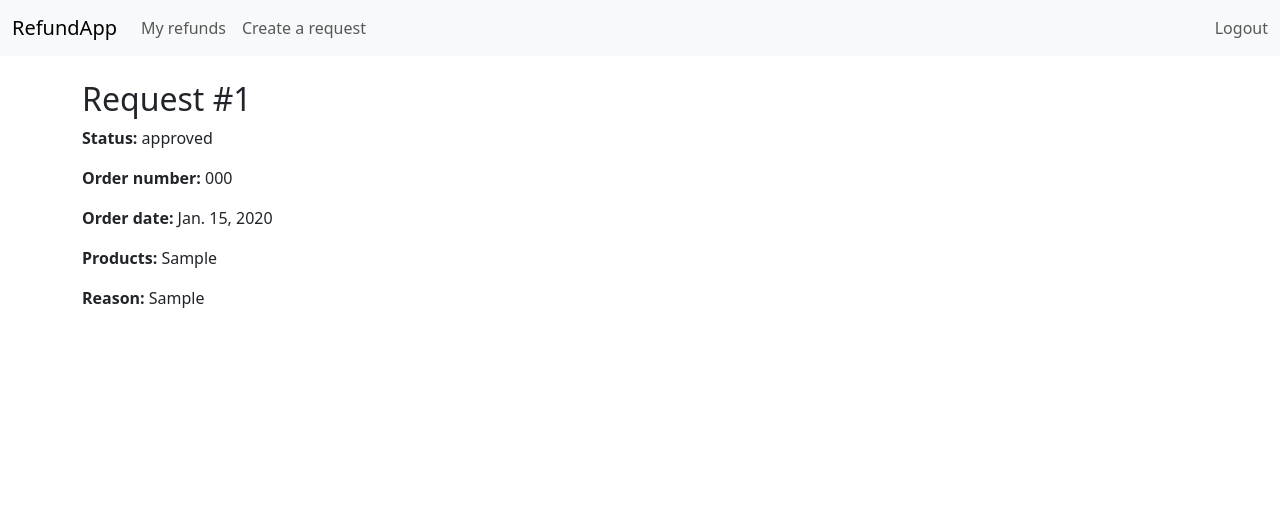
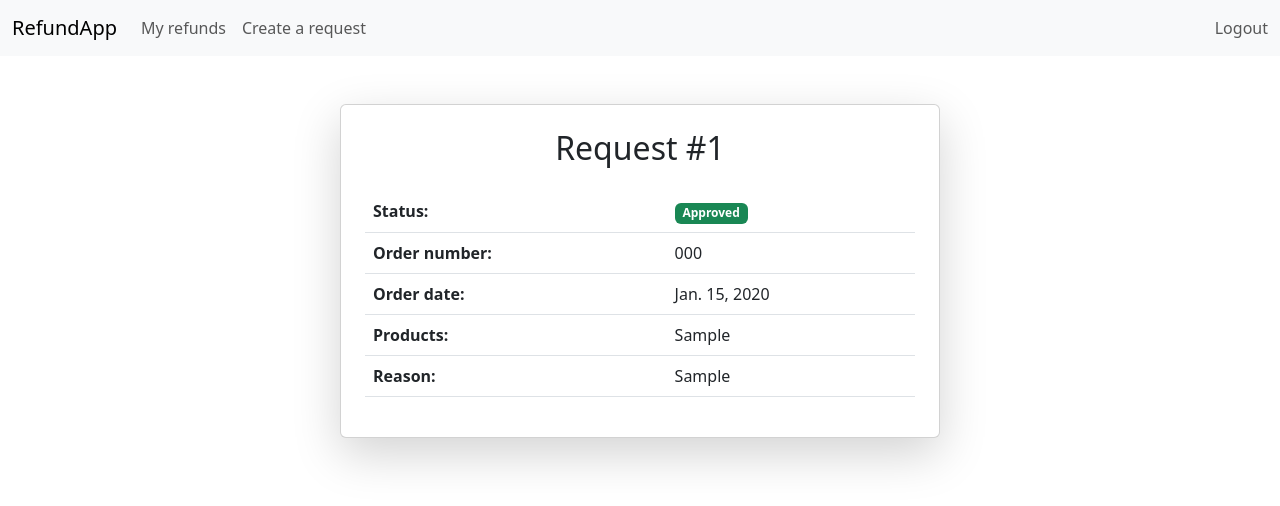
Before and after one commit to Winnerforlife/RRPS, a Django app: page /refunds/1/ in a window 1280 px wide. Shown: the top 506 px of the page. Run offline with Django 4.2, Linux system fonts and the light colour scheme; a user stored in the database is signed in; tables that the repository leaves empty hold one stand-in row (values such as "Sample post").

Commit message:
fix: Updated styles in detail template

```diff
--- a/templates/refunds/detail.html
+++ b/templates/refunds/detail.html
@@ -1,9 +1,43 @@
 {% extends 'base.html' %}
 {% block content %}
-<h2>Request #{{ refund_request.id }}</h2>
-<p><strong>Status:</strong> {{ refund_request.status }}</p>
-<p><strong>Order number:</strong> {{ refund_request.order_number }}</p>
-<p><strong>Order date:</strong> {{ refund_request.order_date }}</p>
-<p><strong>Products:</strong> {{ refund_request.products }}</p>
-<p><strong>Reason:</strong> {{ refund_request.reason }}</p>
+<div class="container mt-5 d-flex justify-content-center">
+    <div class="card p-4 shadow-lg" style="max-width: 600px; width: 100%;">
+        <h2 class="text-center mb-4">Request #{{ refund_request.id }}</h2>
+
+        <table class="table">
+            <tbody>
+                <tr>
+                    <th>Status:</th>
+                    <td>
+                        {% if refund_request.status == "pending" %}
+                            <span class="badge bg-warning text-dark">Pending</span>
+                        {% elif refund_request.status == "approved" %}
+                            <span class="badge bg-success">Approved</span>
+                        {% elif refund_request.status == "rejected" %}
+                            <span class="badge bg-danger">Rejected</span>
+                        {% else %}
+                            {{ refund_request.status }}
+                        {% endif %}
+                    </td>
+                </tr>
+                <tr>
+                    <th>Order number:</th>
+                    <td>{{ refund_request.order_number }}</td>
+                </tr>
+                <tr>
+                    <th>Order date:</th>
+                    <td>{{ refund_request.order_date }}</td>
+                </tr>
+                <tr>
+                    <th>Products:</th>
+                    <td>{{ refund_request.products }}</td>
+                </tr>
+                <tr>
+                    <th>Reason:</th>
+                    <td>{{ refund_request.reason }}</td>
+                </tr>
+            </tbody>
+        </table>
+    </div>
+</div>
 {% endblock %}
```
